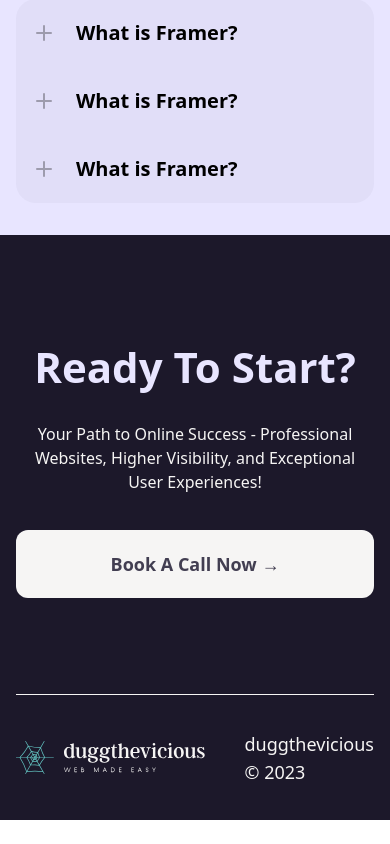
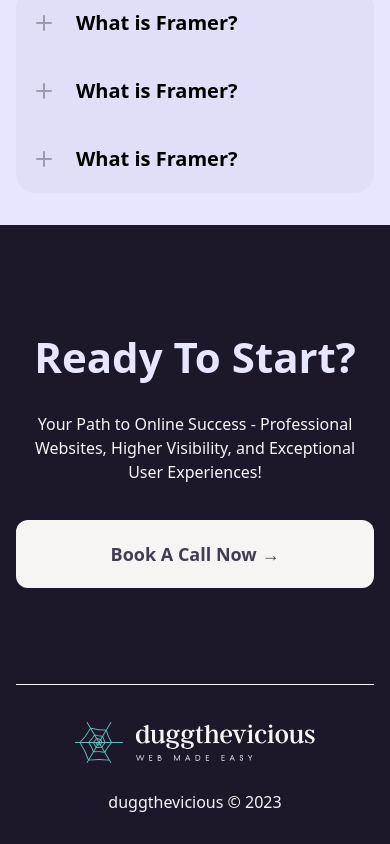
Before and after one commit to VividTruthKeeper/duggthevicious, a Next.js app: page / in a window 390 px wide. Shown: the part 3362-4206 px from the top of the page. Before the commit the page ends 4182 px from the top, so only its background shows below. Built offline with nearby package versions, Linux system fonts and the light colour scheme; a web font is replaced by a local one.

Commit message:
footer responsive

```diff
--- a/app/mobile/page.tsx
+++ /dev/null
@@ -1,11 +0,0 @@
-import Final from "@/components/Final";
-
-const page = () => {
-  return (
-    <div>
-      <Final />
-    </div>
-  );
-};
-
-export default page;
--- a/components/Footer.tsx
+++ b/components/Footer.tsx
@@ -5,10 +5,10 @@ const Footer = () => {
   const date: Date = new Date();
   return (
     <footer className="footer bg-DARKBLUE pt-[60px] pb-[30px]">
-      <Container className="flex justify-between gap-10 pt-[30px] border-t border-solid border-WHITE items-center">
+      <Container className="flex justify-between gap-10 pt-[30px] border-t border-solid border-WHITE items-center max-md:flex-col max-md:gap-5">
         <Logo isWhite />
-        <span className="text-WHITE text-lg font-INTER">
-          {`duggthevicious © ${date.getFullYear()}`}{" "}
+        <span className="text-WHITE text-lg font-INTER max-md:text-base">
+          {`duggthevicious © ${date.getFullYear()}`}
         </span>
       </Container>
     </footer>
--- a/components/Logo.tsx
+++ b/components/Logo.tsx
@@ -13,7 +13,7 @@ const Logo = ({ isWhite = false }: IProps) => {
         height={65}
         width={370}
         unoptimized
-        className="w-[370px] h-[65px] object-contain"
+        className="w-[370px] h-[65px] object-contain max-md:w-[300px] max-md:h-[60px] max-sm:w-[240px] max-sm:h-[55px]"
       />
     </div>
   );
```
